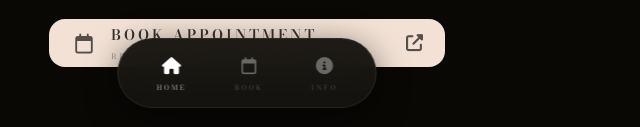
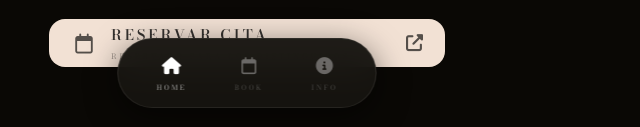
Before and after one commit to darkvical/ivia-landing, a plain HTML site: page index.html in a window 1280 px wide. Shown: the part 670-797 px from the top of the page, 393-1033 px from the left. Drawn offline with nearby package versions, Linux system fonts and the light colour scheme.

Commit message:
translate

```diff
--- a/index.html
+++ b/index.html
@@ -49,7 +49,7 @@
     <a class="btn appointment" href="https://www.fresha.com/p/ivia-beauty-lounge-6213278?share=true&pId=2810015" target="_blank" rel="noopener noreferrer">
       <span class="btn-icon" style="font-size:20px; width:26px;"><i class="fa-regular fa-calendar" aria-hidden="true"></i></span>
       <div class="appt-text">
-        <span class="appt-title">Book Appointment</span>
+        <span class="appt-title">Reservar cita</span>
         <span class="appt-sub">Reservado para los distinguidos</span>
       </div>
       <span class="btn-arrow" style="font-size:17px;"><i class="fa-solid fa-up-right-from-square" aria-hidden="true"></i></span>
```
